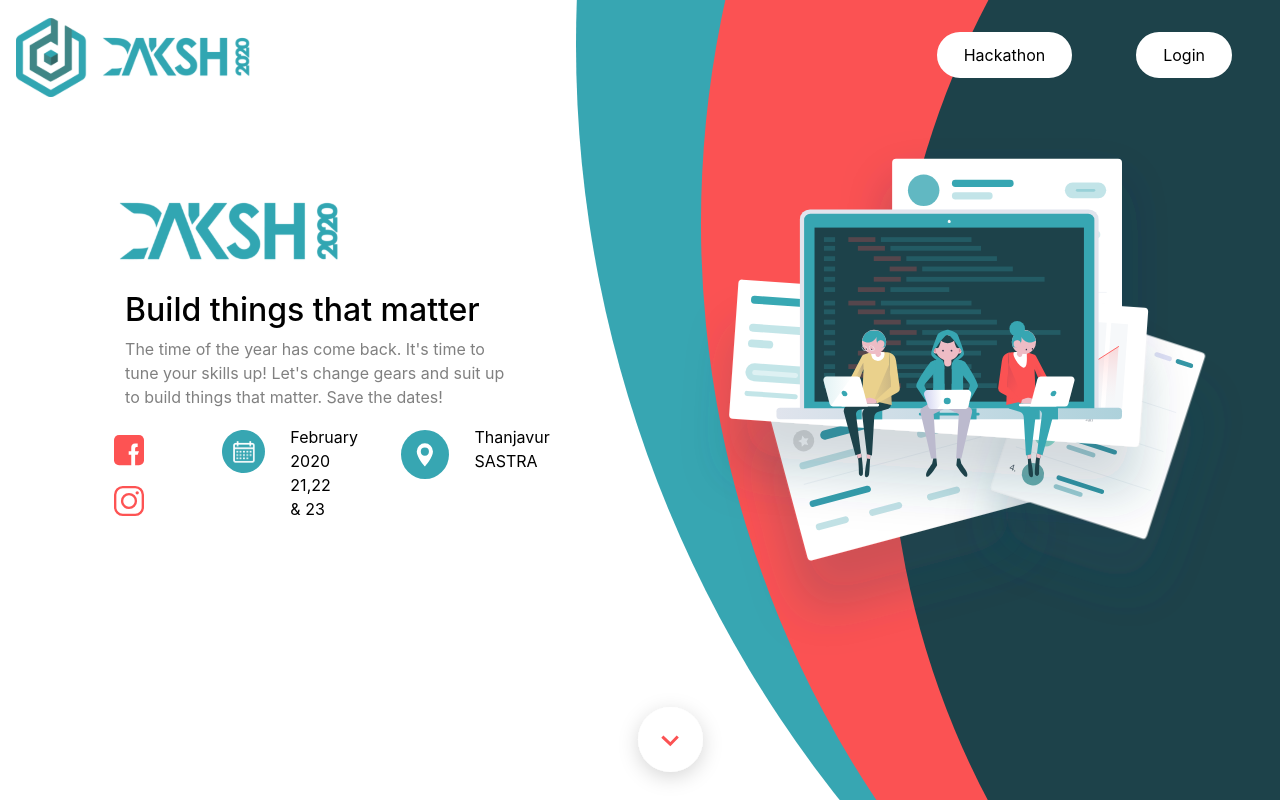
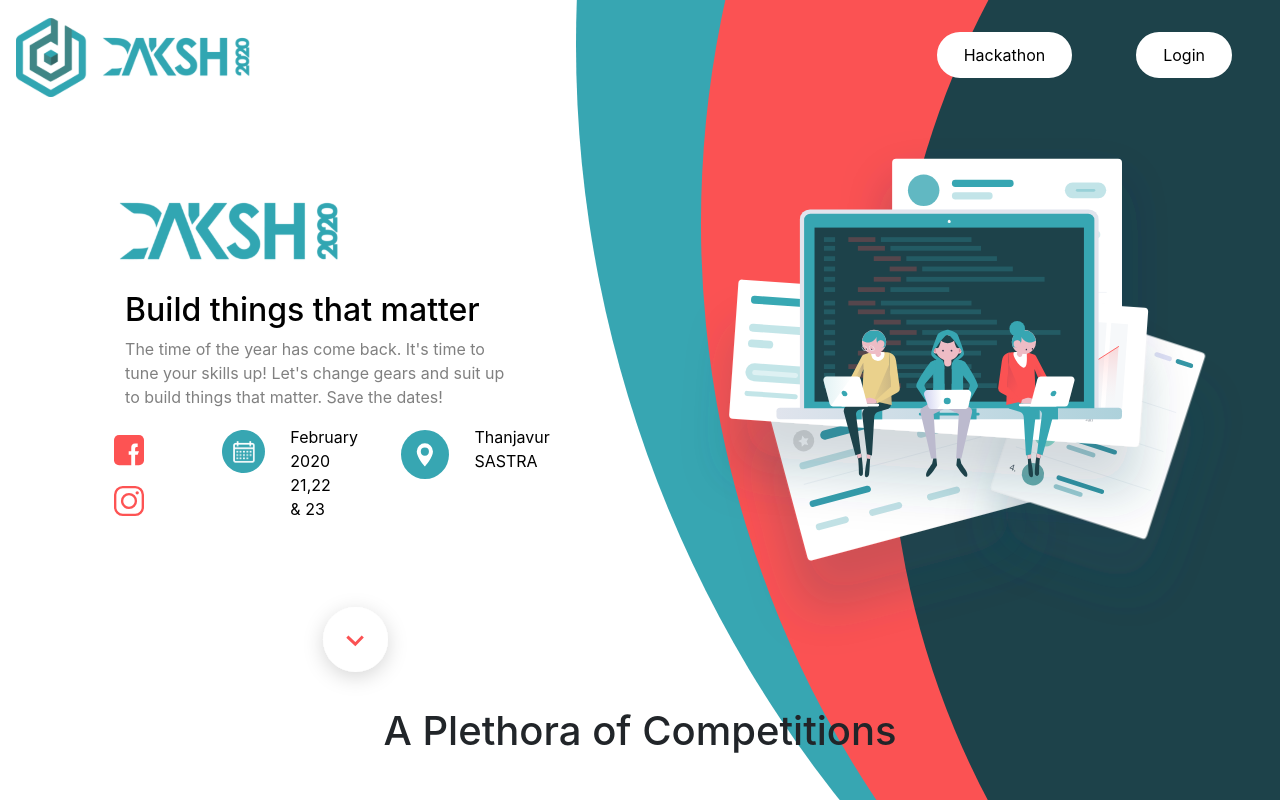
Before and after one commit to dcs-sastra/Daksh2020-Frontend, a React (Create React App) app: page / in a window 1280 px wide. Shown: the top 800 px of the page. Built offline with nearby package versions, Linux system fonts and the light colour scheme; a web font is replaced by a local one.

Commit message:
scroll moved to above div

```diff
--- a/src/components/home/main/Main.css
+++ b/src/components/home/main/Main.css
@@ -23,6 +23,9 @@
     flex-direction: column;
     align-items: center;
 } */
+.row{
+    /* position: relative; */
+}
 .card{
     border: none;
 }
@@ -51,7 +54,7 @@
     background-color: transparent !important;
     border: 0;
     outline: none !important;
-    margin: 0 auto !important;
+    margin:0 -5px;
 }
 
 .register{
--- a/src/components/home/main/Main.jsx
+++ b/src/components/home/main/Main.jsx
@@ -69,6 +69,9 @@
                                     </div>
                                 </div>
                             </div>
+                            <div className="scrollwrapper ">
+                                 <a className="scroller" onClick={this.handleOnClick}><img src={Arrow} alt="" /></a>
+                            </div>
                         </div>
                         {/*
                         <div class="container">
@@ -98,16 +101,17 @@
                             </div>
                         </div>
                          */}
+
                     </div>
                     <div className="col-sm-6">
                         <div className="dev-wrapper">
                             <img src={Developers} className="dev" alt="" />
                         </div>
+
                     </div>
+
                 </div>
-                <div className="scrollwrapper">
-                    <a className="scroller" onClick={this.handleOnClick}><img src={Arrow} alt="" /></a>
-                </div>
+
                 <div className="events" id="hackathon" ref={this.myDivToFocus}>
                     <h1 className="text-center">A Plethora of Competitions</h1>
                     <div className="container">
```
